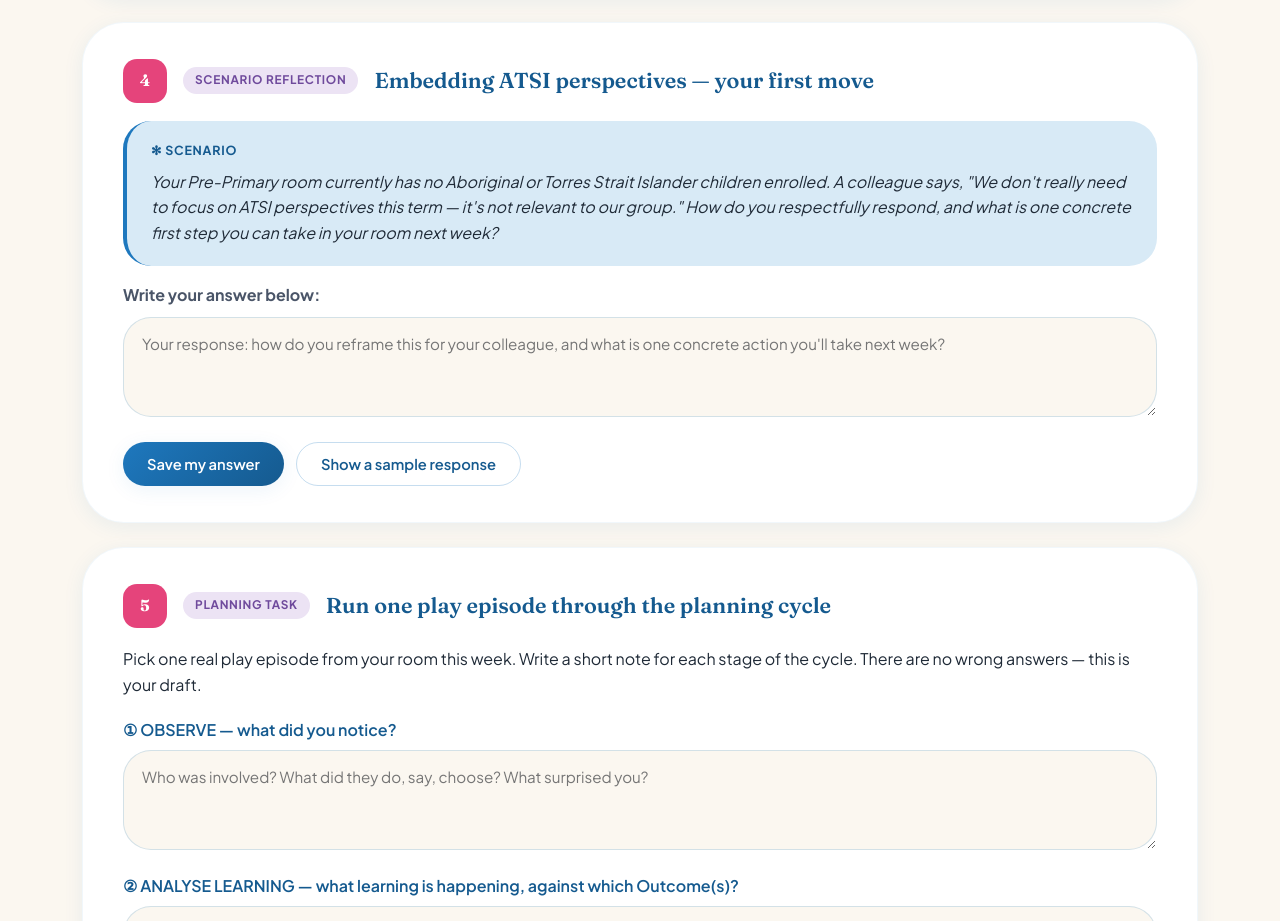
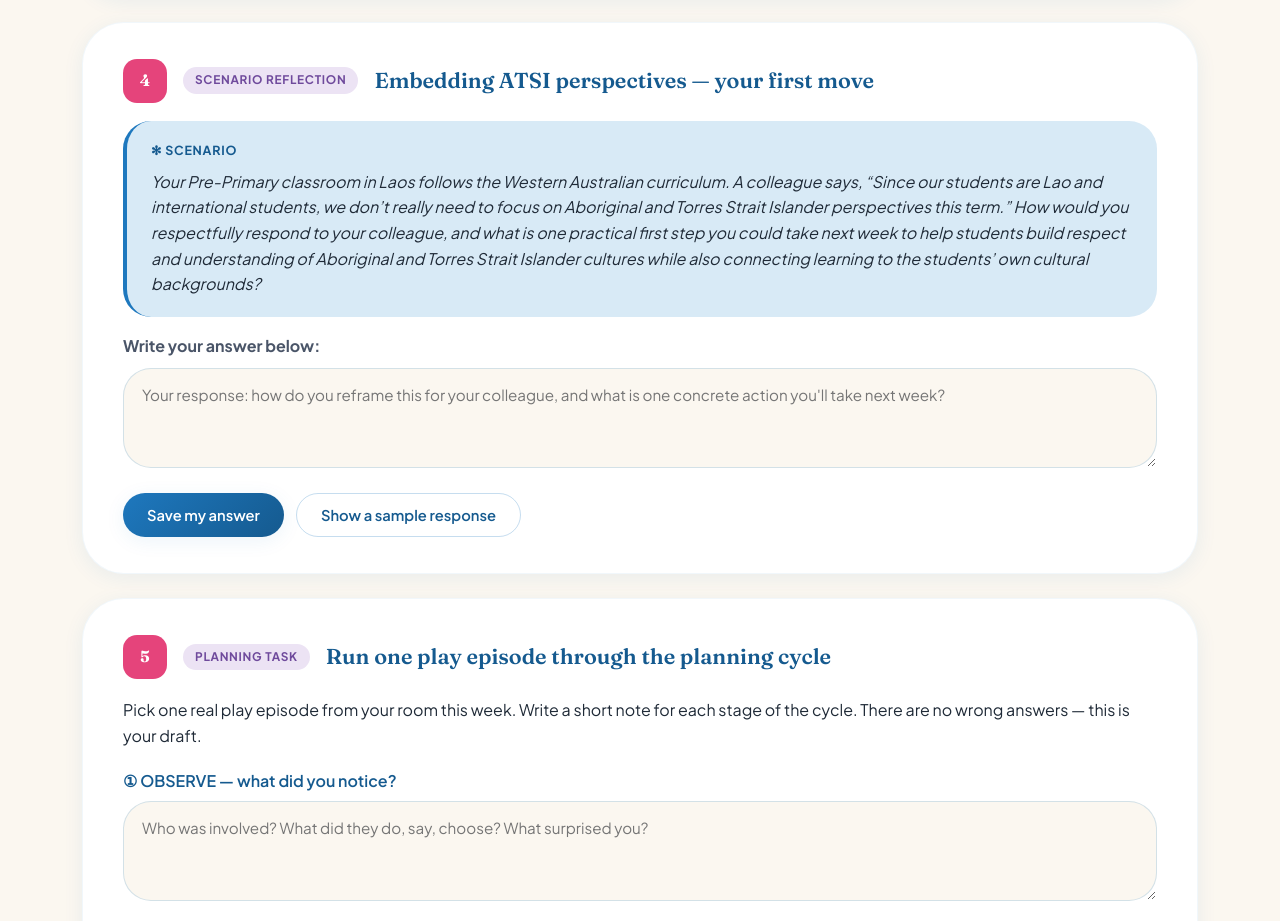
Before and after one commit to rommelalbon/EYLF_LF, a plain HTML site: page index.html in a window 1280 px wide. Shown: the part 9080-10001 px from the top of the page. Drawn offline with Linux system fonts and the light colour scheme.

Commit message:
Update index.html

```diff
--- a/index.html
+++ b/index.html
@@ -1693,7 +1693,8 @@
         <span class="activity-title">Embedding ATSI perspectives — your first move</span>
       </div>
       <div class="scenario-box">
-        Your Pre-Primary room currently has no Aboriginal or Torres Strait Islander children enrolled. A colleague says, "We don't really need to focus on ATSI perspectives this term — it's not relevant to our group." How do you respectfully respond, and what is one concrete first step you can take in your room next week?
+      Your Pre-Primary classroom in Laos follows the Western Australian curriculum. A colleague says, “Since our students are Lao and international students, we don’t really need to focus on Aboriginal and Torres Strait Islander perspectives this term.”
+      How would you respectfully respond to your colleague, and what is one practical first step you could take next week to help students build respect and understanding of Aboriginal and Torres Strait Islander cultures while also connecting learning to the students’ own cultural backgrounds?
       </div>
       <p style="margin-bottom:10px;color:var(--eylf-ink-soft);"><strong>Write your answer below:</strong></p>
       <textarea class="reflection-input" id="r4" data-save="r4" placeholder="Your response: how do you reframe this for your colleague, and what is one concrete action you'll take next week?"></textarea>
@@ -1702,8 +1703,9 @@
         <button class="btn btn-ghost" onclick="revealAnswer(4)">Show a sample response</button>
       </div>
       <div class="feedback" id="fb4">
-        <strong>Sample response:</strong> "The EYLF is explicit that embedding ATSI perspectives is a <em>shared responsibility for all settings</em>, regardless of enrolment. It's how we fulfil every child's right to know Australia's First Nations histories and advance Reconciliation.
-        <br><br>One concrete first step: at our next planning meeting, propose adopting a respectful, locally-grounded Acknowledgement of Country (we'll learn the local Whadjuk Noongar place names), and add three picture books by First Nations authors to our reading corner — for example, <em>Welcome to Country</em> by Aunty Joy Murphy, <em>Somebody's Land</em> by Adam Goodes, and <em>Respect</em> by Aunty Fay Muir. From there we can build slowly toward seasonal names, Country yarns, and (when we're ready) inviting a local Elder."
+        <strong>Sample response:</strong> "The Western Australian curriculum and EYLF make it clear that embedding Aboriginal and Torres Strait Islander perspectives is important in all learning settings, even in international schools outside Australia. Although our students are mainly Lao and international students, <em>learning about First Nations cultures</em> helps children develop  <em>respect, inclusivity, and intercultural understanding</em>. It also encourages students to reflect on and value their own cultural identities and traditions.
+
+        <br><br>One concrete first step could be adding picture books, music, and artwork by Aboriginal and Torres Strait Islander creators to our classroom environment and using them during circle time next week. For example, students could listen to a Dreaming story and then discuss similarities with <em>Lao storytelling traditions, respect for nature, family connections, or community values</em>. From there, we can gradually build deeper cultural understanding through art activities, songs, cultural discussions, and comparisons between Australian Indigenous cultures and the students’ own backgrounds.
       </div>
     </div>
 
```
